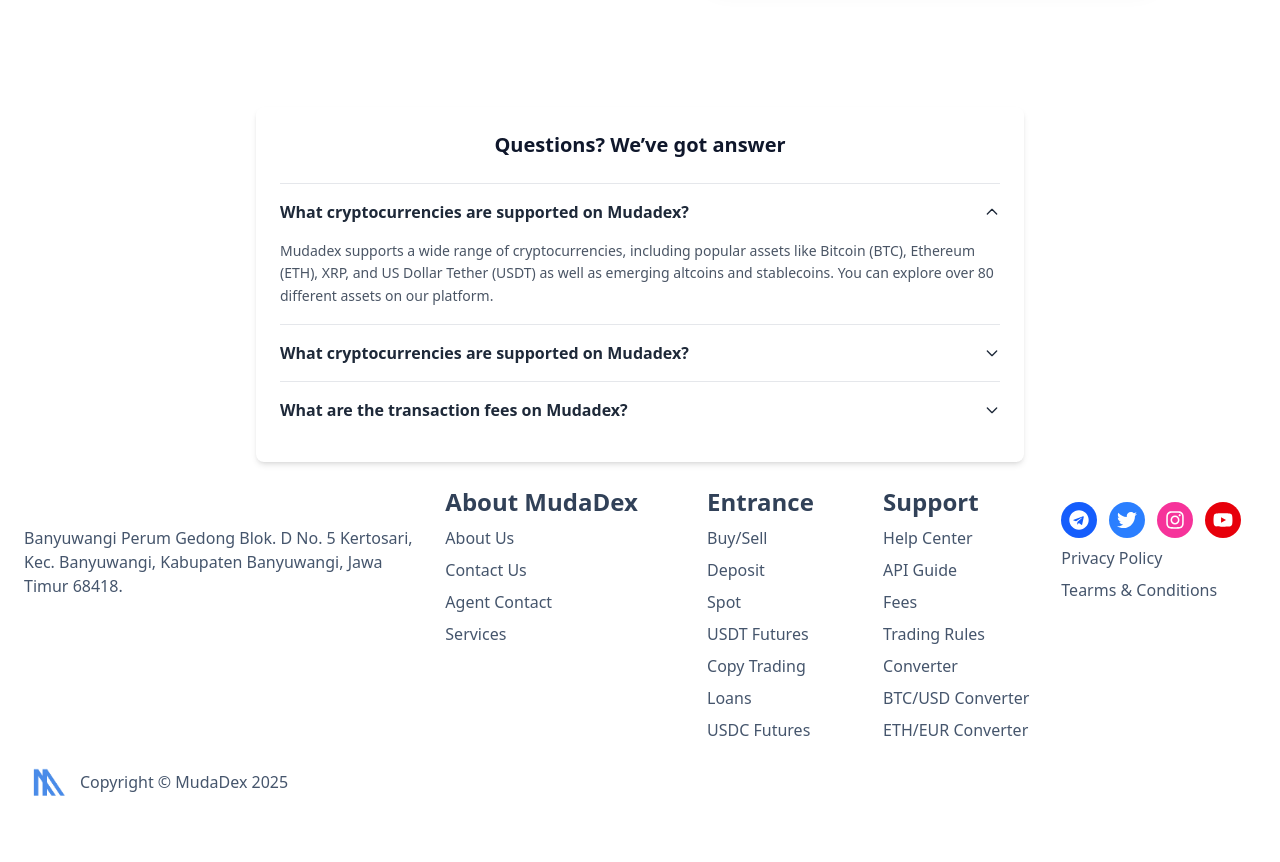
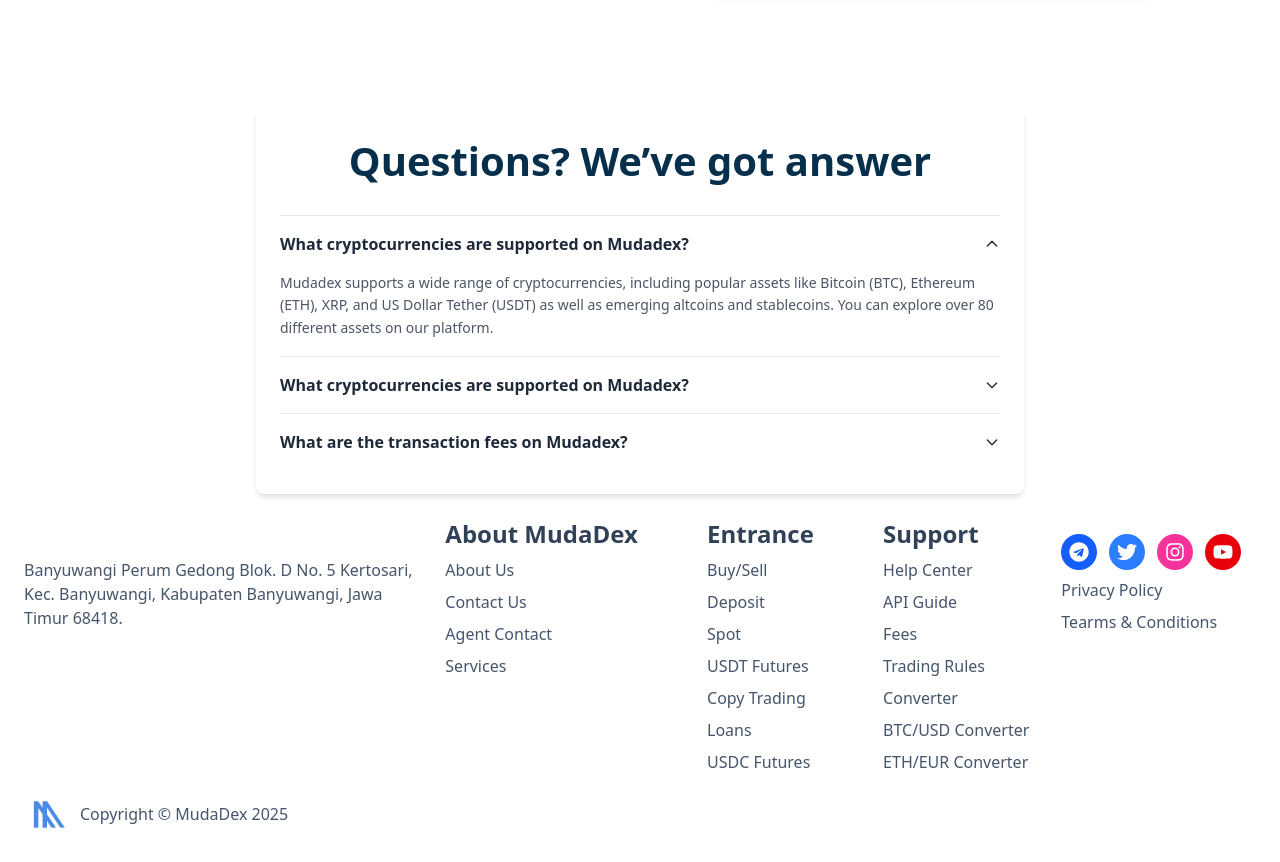
Before and after one commit to mudapediadigitalindonesia/mudadex, a Next.js app: page / in a window 1280 px wide. Shown: the part 5160-6022 px from the top of the page. Before the commit the page ends 5990 px from the top, so only its background shows below. Built offline with nearby package versions, Linux system fonts and the light colour scheme.

Commit message:
update faq

```diff
--- a/src/app/page.tsx
+++ b/src/app/page.tsx
@@ -56,14 +56,14 @@
           <Features />
         </div>
       </div>
-
+      {/* Wallets */}
       <div>
         <Wallets />
       </div>
+      {/* FAQ */}
       <div>
         <FAQ />
       </div>
-
       {/* Footer */}
       <Footer />
     </>
--- a/src/components/FAQ.js
+++ b/src/components/FAQ.js
@@ -30,7 +30,7 @@
 
   return (
     <div className="max-w-3xl mx-auto bg-white shadow-md rounded-lg p-6 mt-10">
-      <h2 className="text-xl font-bold text-center text-slate-900 mb-6">
+      <h2 className="text-[40px] font-bold text-center text-sky-950 mb-6">
         Questions? We’ve got answer
       </h2>
 
```
